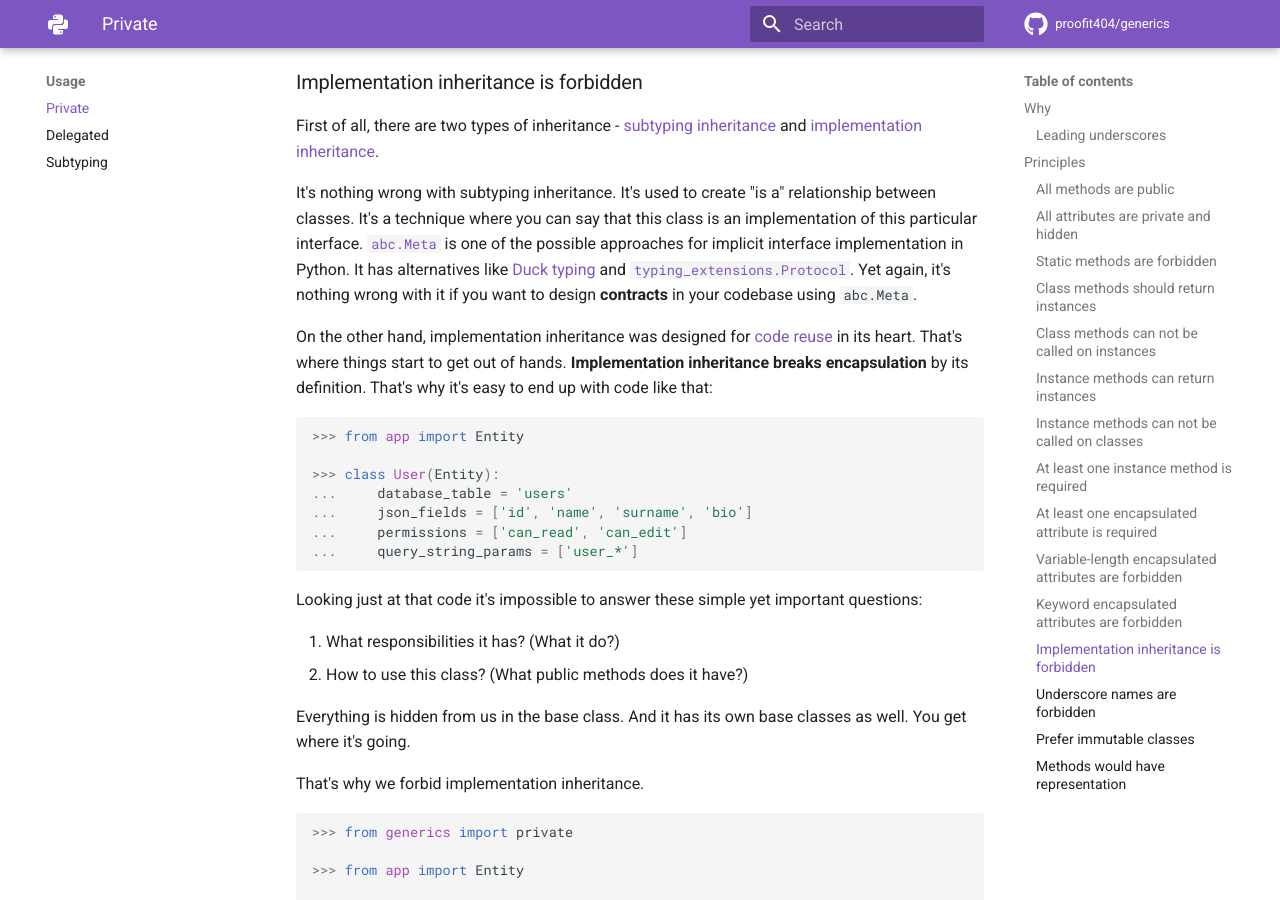
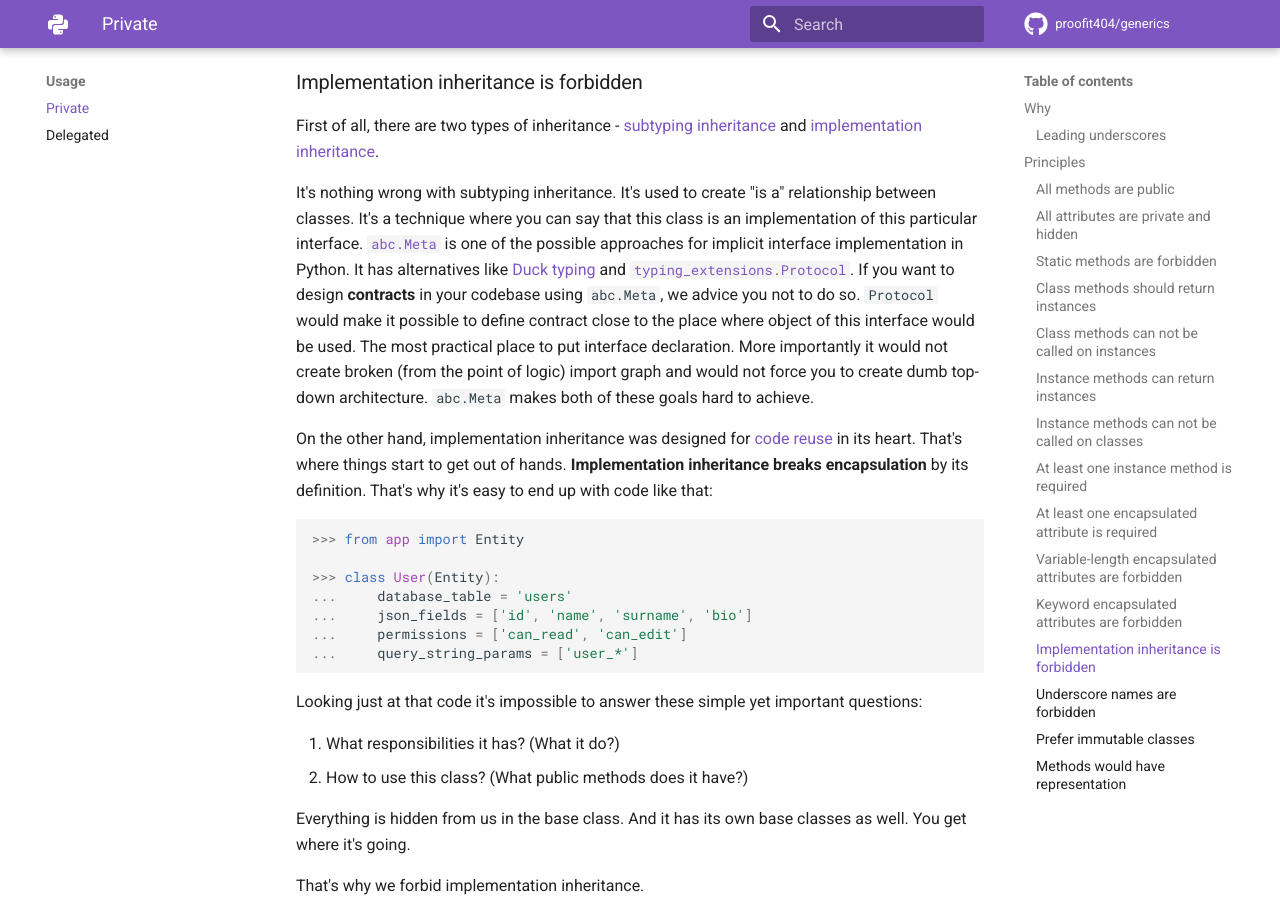
Before and after one commit to proofit404/generics, an MkDocs documentation site: the page built from docs/private.md, in a window 1280 px wide and 900 px high, scrolled down 7088 px. Built offline with MkDocs 1.6.1 and Material for MkDocs 9.7.7, drawn with Linux system fonts in a browser that asks for light colours; comment, search, counter and statistics services are not loaded.

Commit message:
refactor: drop abc.Meta subtyping #57
BREAKING CHANGE: Inheritance of any kind is not allowed any more. If
you are using `abc.Meta`, we suggest to use `typing.Protocol` instead.

```diff
--- a/docs/private.md
+++ b/docs/private.md
@@ -378,8 +378,12 @@
 approaches for implicit interface implementation in Python. It has alternatives
 like [Duck typing](https://en.wikipedia.org/wiki/Duck_typing) and
 [`typing_extensions.Protocol`](https://mypy.readthedocs.io/en/stable/protocols.html#simple-user-defined-protocols).
-Yet again, it's nothing wrong with it if you want to design **contracts** in
-your codebase using `abc.Meta`.
+If you want to design **contracts** in your codebase using `abc.Meta`, we advice
+you not to do so. `Protocol` would make it possible to define contract close to
+the place where object of this interface would be used. The most practical place
+to put interface declaration. More importantly it would not create broken (from
+the point of logic) import graph and would not force you to create dumb top-down
+architecture. `abc.Meta` makes both of these goals hard to achieve.
 
 On the other hand, implementation inheritance was designed for
 [code reuse](<https://en.wikipedia.org/wiki/Inheritance_(object-oriented_programming)#Code_reuse>)
--- a/mkdocs.yml
+++ b/mkdocs.yml
@@ -41,7 +41,6 @@
   - Usage:
       - Private: private.md
       - Delegated: delegated.md
-      - Subtyping: subtyping.md
   - Guides:
       - Attrs: attrs.md
       - Dataclasses: dataclasses.md
```
Also changed, not shown: docs/subtyping.md (deleted, +0 -69 lines), 4 other files.
